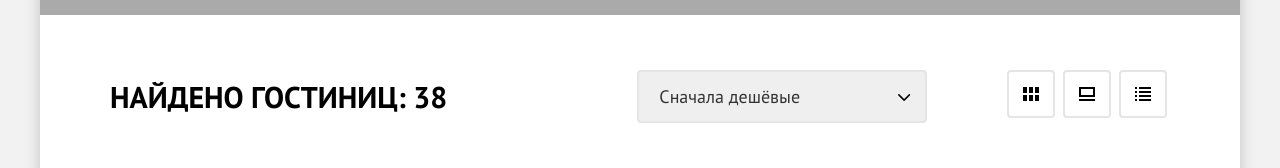
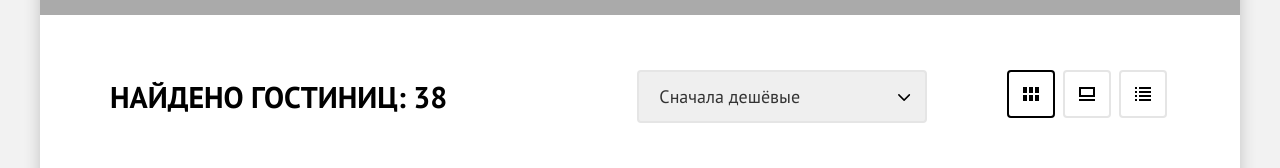
Before and after one commit to htmlacademy-htmlcss/1888439-sedona-34, a plain HTML site: page catalog.html in a window 1280 px wide. Shown: the part 456-624 px from the top of the page. Drawn offline with Linux system fonts and the light colour scheme.

Commit message:
Added view-selector-active class

```diff
--- a/catalog.html
+++ b/catalog.html
@@ -152,7 +152,7 @@
 
             <ul class="view">
               <li class="view-item">
-                <a class="view-selector view-selector-tiles" href="#">
+                <a class="view-selector view-selector-tiles view-selector-active" href="#">
                   <span class="visually-hidden">Расположить плитками</span>
                 </a>
               </li>
--- a/styles/styles.css
+++ b/styles/styles.css
@@ -825,6 +825,10 @@ img {
   border-radius: 4px;
 }
 
+.view-selector-active {
+  border-color: #000000;
+}
+
 .view-selector:hover {
   border-color: #000000;
 }
```
